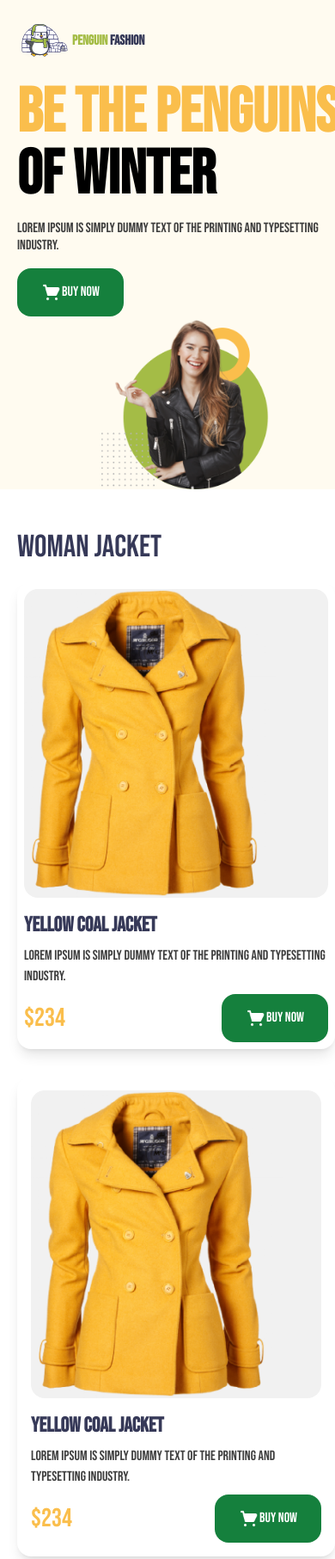
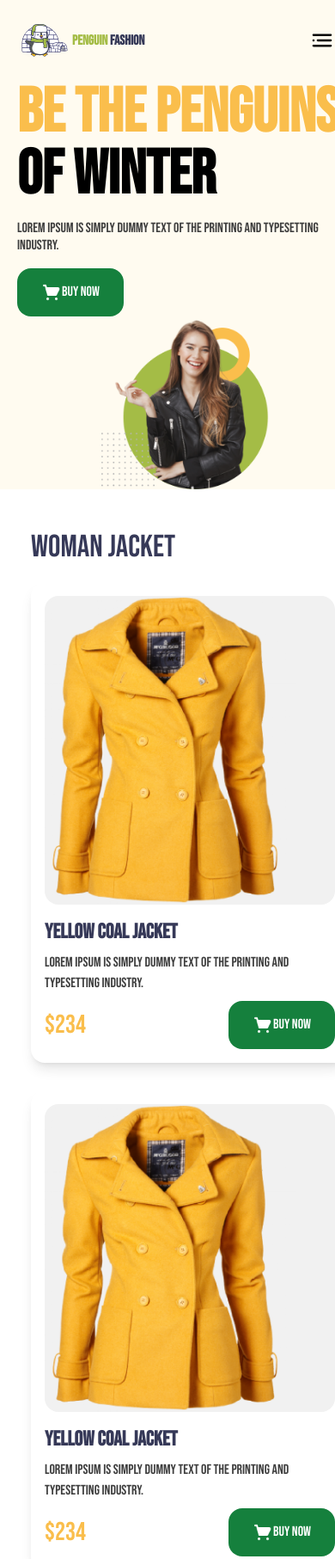
Before and after one commit to Shimul-Github/penguin-fashion--tailwind, a plain HTML site: page index.html in a window 390 px wide. Shown: the top 1813 px of the page at 86% size. Drawn offline with nearby package versions, Linux system fonts and the light colour scheme.

Commit message:
added nav menu link icon and mq

```diff
--- a/index.html
+++ b/index.html
@@ -54,7 +54,9 @@
 
 <body>
     <header class="bg-[#FFFBF0]">
-        <div class="nav-bar  py-7 px-6 lg:py-6 lg:px-32 block lg:flex justify-between">
+        <div class="nav-bar relative">
+            <div class="nav-container py-7 px-6 lg:py-6 lg:px-32 block lg:flex justify-between">
+
                 <div class="nav-logo flex items-center gap-1">
                     <img src="./icons/logo.svg" alt="logo">
                     <h2 class="logo-title text-[#A4BC46] font-bold text-base lg:text-2xl">
@@ -69,6 +71,17 @@
                     <a class="pr-3" href="#">Contact Us</a>
 
                 </div>
+                <button class="lg:hidden md:hiddenmenu-icon absolute top-8 right-0">
+                    <svg xmlns="http://www.w3.org/2000/svg" width="30" height="30" viewBox="0 0 30 30" fill="none">
+                        <path d="M5 16.25C5.69036 16.25 6.25 15.6904 6.25 15C6.25 14.3096 5.69036 13.75 5 13.75C4.30964 13.75 3.75 14.3096 3.75 15C3.75 15.6904 4.30964 16.25 5 16.25Z" fill="black"/>
+                        <path d="M25.075 13.75H9.925C9.27607 13.75 8.75 14.2761 8.75 14.925V15.075C8.75 15.7239 9.27607 16.25 9.925 16.25H25.075C25.7239 16.25 26.25 15.7239 26.25 15.075V14.925C26.25 14.2761 25.7239 13.75 25.075 13.75Z" fill="black"/>
+                        <path d="M25.075 20H4.925C4.27607 20 3.75 20.5261 3.75 21.175V21.325C3.75 21.9739 4.27607 22.5 4.925 22.5H25.075C25.7239 22.5 26.25 21.9739 26.25 21.325V21.175C26.25 20.5261 25.7239 20 25.075 20Z" fill="black"/>
+                        <path d="M25.075 7.5H4.925C4.27607 7.5 3.75 8.02607 3.75 8.675V8.825C3.75 9.47393 4.27607 10 4.925 10H25.075C25.7239 10 26.25 9.47393 26.25 8.825V8.675C26.25 8.02607 25.7239 7.5 25.075 7.5Z" fill="black"/>
+                        </svg>
+                </button>
+
+            </div>
+
 
         </div>
 
@@ -102,11 +115,11 @@
     <main class="my-6 mx-5 lg:mx-32">
         <!-- Women Jaket Seciton -->
         <section class="woman-jaket">
-            <h2 class="section-title uppercase text-4xl text-[#363958] mb-5 mt-12">
+            <h2 class="section-title uppercase text-4xl text-[#363958] ml-4 mb-5 mt-12">
                 Woman Jacket
             </h2>
             <div class="card-container flex-col flex md:flex-row justify-between gap-8">
-                <div class="card p-2 lg:p-4 bg-white w-[370px]  rounded-2xl shadow-lg">
+                <div class="card p-4 ml-4 lg:p-4 bg-white w-[370px]  rounded-2xl shadow-lg">
                     <div class="image  bg-[#F1F1F1] rounded-2xl mb-4">
                         <img class="w-[293px] " src="./images/jacket-1.png" alt="">
                     </div>
@@ -126,7 +139,7 @@
                             <img class="w-6 h-6" src="./icons/shopping-cart 1.png" alt="">Buy Now</button>
                     </div>
                 </div>
-                <div class="card p-4 bg-white w-[370px]  rounded-2xl shadow-lg">
+                <div class="card p-4 bg-white w-[370px]  rounded-2xl shadow-lg ml-4 ">
                     <div class="image  bg-[#F1F1F1] rounded-2xl mb-4">
                         <img class="w-[293px] " src="./images/jacket-1.png" alt="">
                     </div>
@@ -146,7 +159,7 @@
                             <img class="w-6 h-6" src="./icons/shopping-cart 1.png" alt="">Buy Now</button>
                     </div>
                 </div>
-                <div class="card p-4 bg-white w-[370px]  rounded-2xl shadow-lg">
+                <div class="card p-4 ml-4  bg-white w-[370px]  rounded-2xl shadow-lg">
                     <div class="image  bg-[#F1F1F1] rounded-2xl mb-4">
                         <img class="w-[293px] " src="./images/jacket-1.png" alt="">
                     </div>
@@ -169,11 +182,12 @@
             </div>
         </section>
         <section class="MAN-jaket">
-            <h2 class="section-title uppercase text-4xl text-[#363958] mb-5 mt-12">
+            <h2 class="section-title uppercase text-4xl text-[#363958] mb-5 mt-12 ml-4 ">
                 Man Jacket
             </h2>
             <div class="card-container flex-col flex md:flex-row justify-between gap-8">
-                <div class="card p-2 lg:p-4 bg-white w-[370px]  rounded-2xl shadow-lg">
+
+                <div class="card p-2 lg:p-4 bg-white w-[370px]  rounded-2xl shadow-lg ml-4 ">
                     <div class="image  bg-[#F1F1F1] rounded-2xl mb-4">
                         <img class="w-[293px] " src="./images/jacket-5.png" alt="">
                     </div>
@@ -193,7 +207,8 @@
                             <img class="w-6 h-6" src="./icons/shopping-cart 1.png" alt="">Buy Now</button>
                     </div>
                 </div>
-                <div class="card p-4 bg-white w-[370px]  rounded-2xl shadow-lg">
+
+                <div class="card p-4 ml-4  bg-white w-[370px]  rounded-2xl shadow-lg">
                     <div class="image  bg-[#F1F1F1] rounded-2xl mb-4">
                         <img class="w-[293px] " src="./images/jacket-5.png" alt="">
                     </div>
@@ -213,7 +228,8 @@
                             <img class="w-6 h-6" src="./icons/shopping-cart 1.png" alt="">Buy Now</button>
                     </div>
                 </div>
-                <div class="card p-4 bg-white w-[370px]  rounded-2xl shadow-lg">
+
+                <div class="card p-4 ml-4  bg-white w-[370px]  rounded-2xl shadow-lg">
                     <div class="image  bg-[#F1F1F1] rounded-2xl mb-4">
                         <img class="w-[293px] " src="./images/jacket-5.png" alt="">
                     </div>
@@ -233,6 +249,7 @@
                             <img class="w-6 h-6" src="./icons/shopping-cart 1.png" alt="">Buy Now</button>
                     </div>
                 </div>
+
             </div>
         </section>
 
```
Lines whose indentation alone changed are shown as unchanged.
